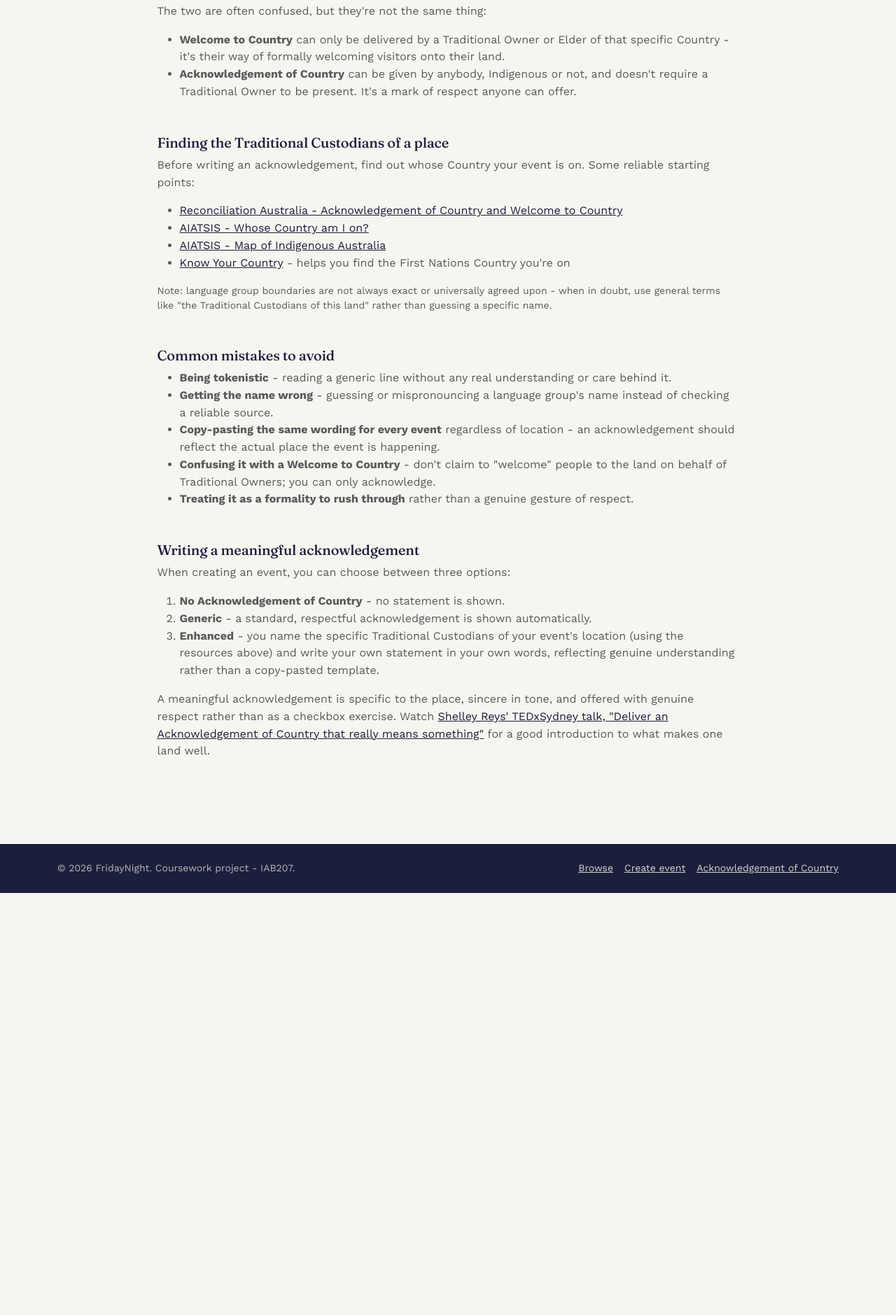
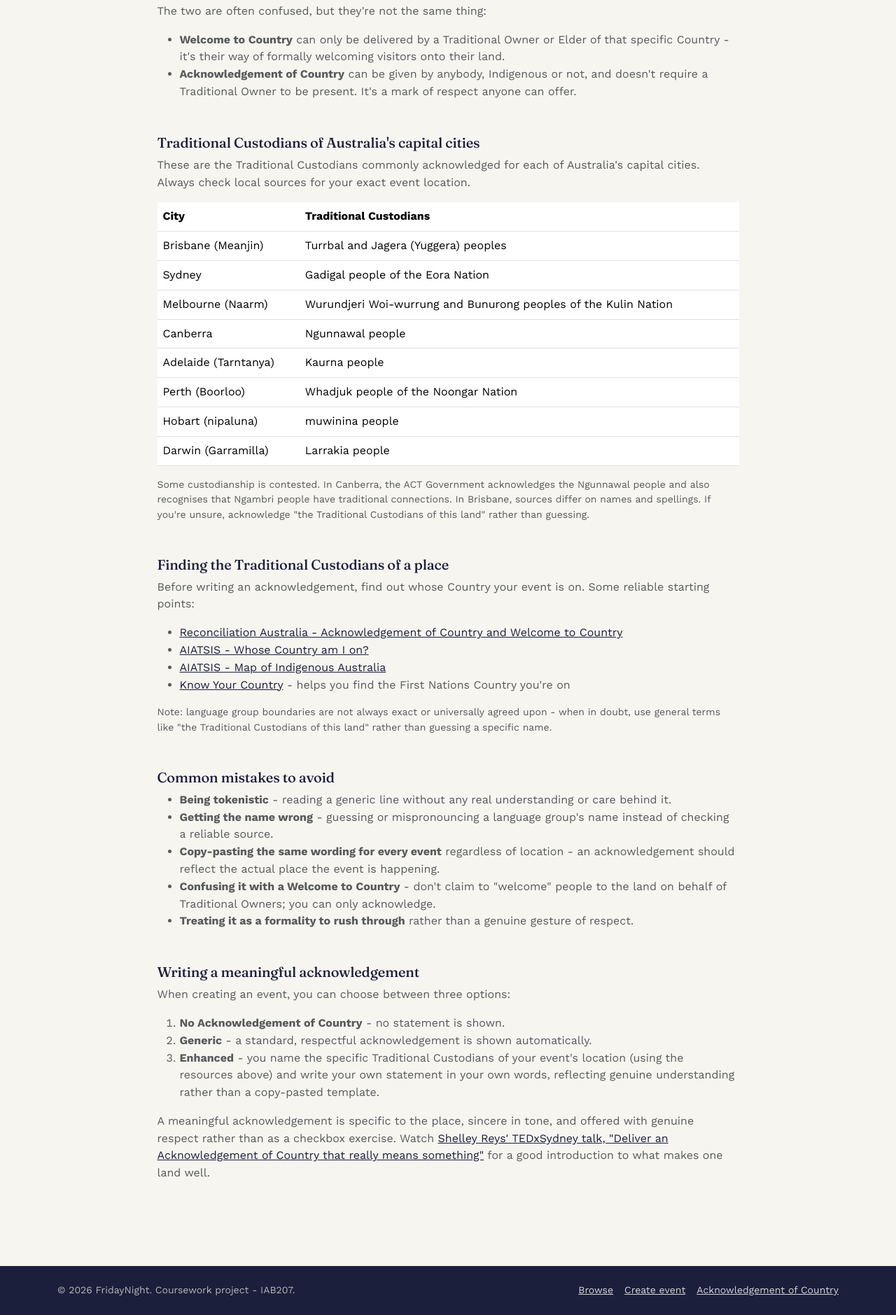
Before and after one commit to rohanbiju1234-hash/IAB207, a Flask app: page /acknowledgement-of-country in a window 1280 px wide. Shown: the part 397-2276 px from the top of the page at 70% size. Before the commit the page ends 1673 px from the top, so only its background shows below. Run offline with Flask 3, Linux system fonts and the light colour scheme; some libraries are stand-ins or nearby versions.

Commit message:
Add capital city Traditional Custodians table to acknowledgement page

```diff
--- a/fridaynight/templates/acknowledgement_info.html
+++ b/fridaynight/templates/acknowledgement_info.html
@@ -28,6 +28,59 @@
             <li><strong>Acknowledgement of Country</strong> can be given by anybody, Indigenous or not, and doesn't
               require a Traditional Owner to be present. It's a mark of respect anyone can offer.</li>
           </ul>
+        </section>
+
+        <section class="mb-5">
+          <h2 class="h5">Traditional Custodians of Australia's capital cities</h2>
+          <p class="text-muted">
+            These are the Traditional Custodians commonly acknowledged for each of Australia's capital cities. Always check local sources for your exact event location.
+          </p>
+          <table class="table">
+            <thead>
+              <tr>
+                <th>City</th>
+                <th>Traditional Custodians</th>
+              </tr>
+              </thead>
+              <tbody>
+                <tr>
+                  <td>Brisbane (Meanjin)</td>
+                  <td>Turrbal and Jagera (Yuggera) peoples</td>
+                </tr>
+                <tr>
+                  <td>Sydney</td>
+                  <td>Gadigal people of the Eora Nation</td>
+                </tr>
+                <tr>
+                    <td>Melbourne (Naarm)</td>
+                    <td>Wurundjeri Woi-wurrung and Bunurong peoples of the Kulin Nation</td>
+                </tr>
+                <tr>
+                  <td>Canberra</td>
+                  <td>Ngunnawal people</td>
+                </tr>
+                <tr>
+                   <td>Adelaide (Tarntanya)</td>
+                   <td>Kaurna people</td>
+                </tr>
+                <tr>
+                   <td>Perth (Boorloo)</td>
+                   <td>Whadjuk people of the Noongar Nation</td>
+                </tr>
+                <tr>
+                    <td>Hobart (nipaluna)</td>
+                    <td>muwinina people</td>
+                </tr>
+                <tr>
+                     <td>Darwin (Garramilla)</td>
+                     <td>Larrakia people</td>
+                </tr>
+              </tbody>
+          </table>
+
+          <p class="text-muted small">
+             Some custodianship is contested. In Canberra, the ACT Government acknowledges the Ngunnawal people and also recognises that Ngambri people have traditional connections. In Brisbane, sources differ on names and spellings. If you're unsure, acknowledge "the Traditional Custodians of this land" rather than guessing.
+          </p>
         </section>
 
         <section class="mb-5">
```
